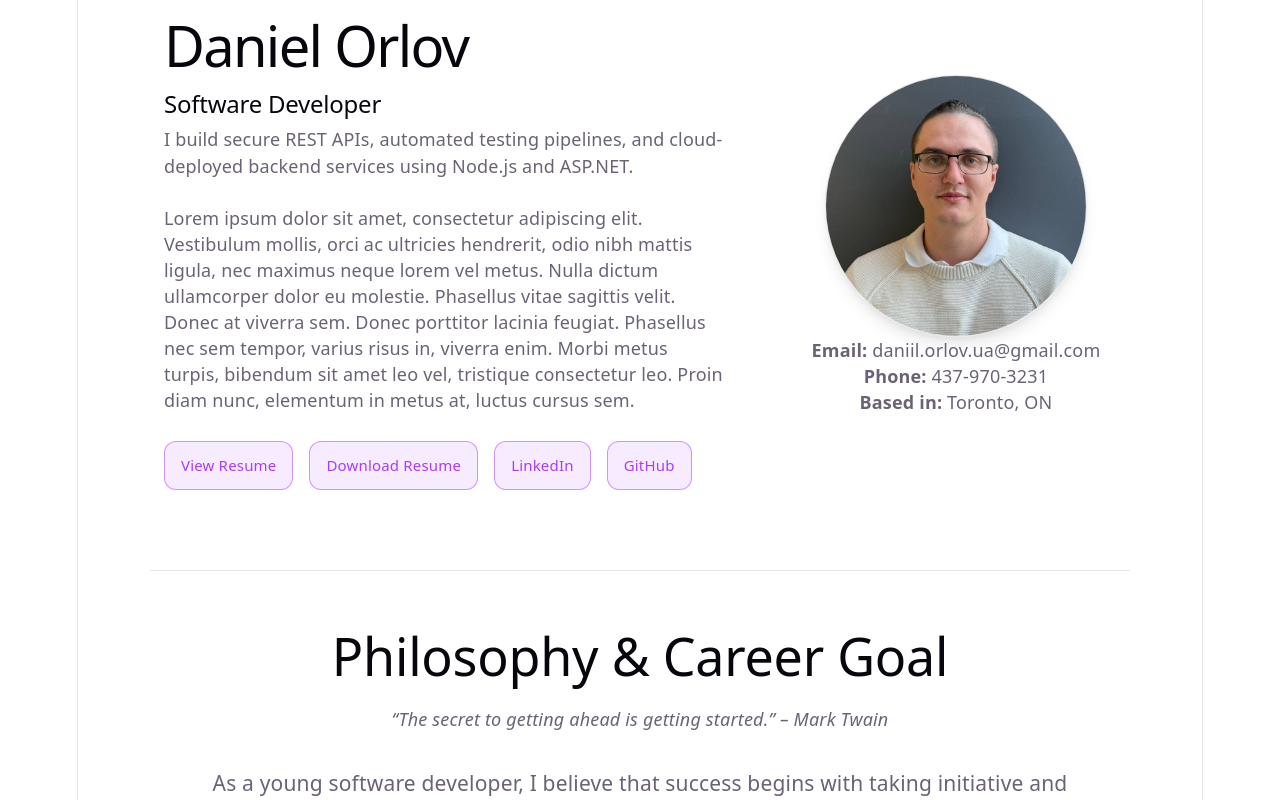
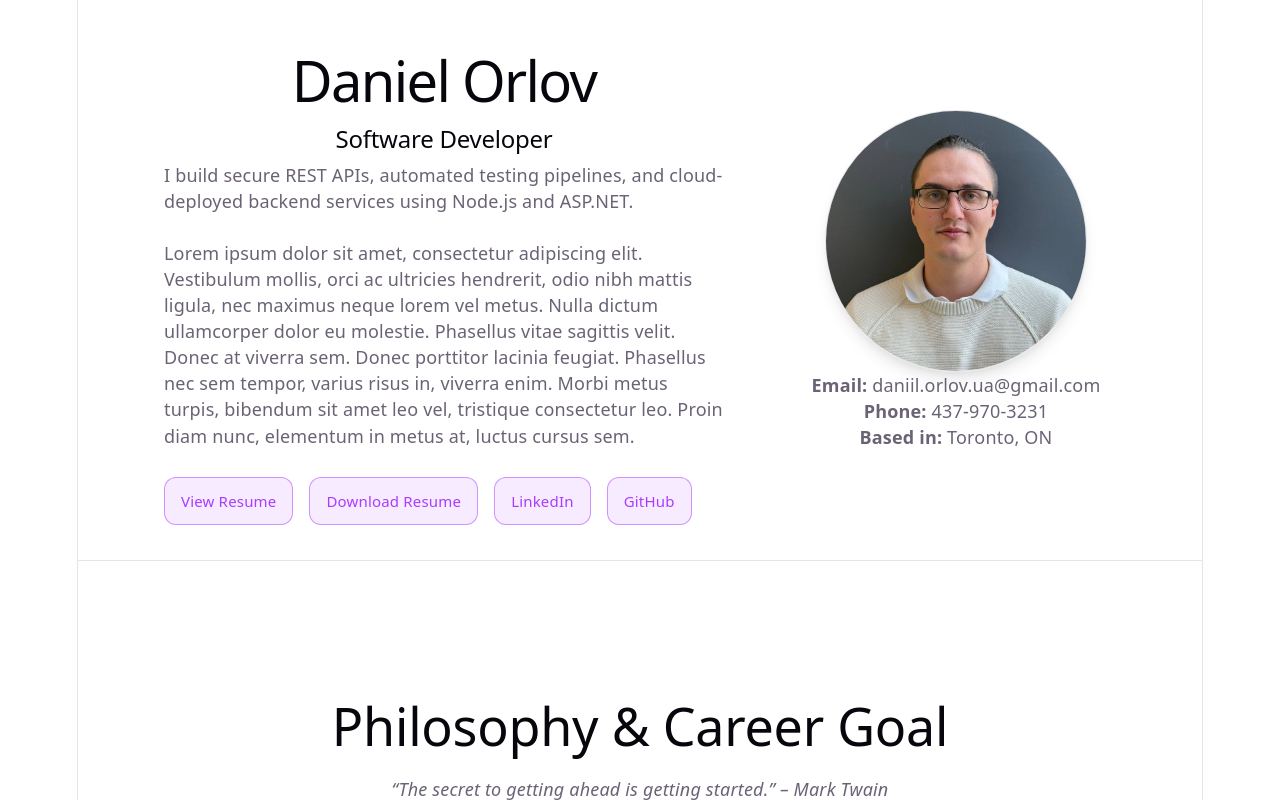
Before and after one commit to DanielOrlov/DanielOrlov-Portfolio, a React (Vite) app: page / in a window 1280 px wide. Shown: the top 800 px of the page. Built offline with nearby package versions, Linux system fonts and the light colour scheme.

Commit message:
added divider between sections

```diff
--- a/src/App.css
+++ b/src/App.css
@@ -15,6 +15,13 @@
     outline: 2px solid var(--accent);
     outline-offset: 2px;
   }
+}
+
+.summary-divider {
+  width: 100%;
+  height: 1px;
+  background: var(--border);
+  margin-bottom: 56px;
 }
 
 .hero {
--- a/src/App.tsx
+++ b/src/App.tsx
@@ -6,7 +6,8 @@ export default function App() {
   return (
     <>
       <PersonalData />
-      <section id="spacer"></section>
+      {/* <section id="spacer"></section> */}
+      <div className="summary-divider" />
       <ProfessionalSummary />
     </>
   );
--- a/src/components/ProfessionalSummary.tsx
+++ b/src/components/ProfessionalSummary.tsx
@@ -4,7 +4,7 @@ const ProfessionalSummary = () => {
   return (
     <section className="summary-section" id="summary">
       <div className="summary-container">
-        <div className="summary-divider" />
+        {/* <div className="summary-divider" /> */}
 
         <h2 className="summary-title">Philosophy & Career Goal</h2>
 
--- a/src/components/css/PersonalData.css
+++ b/src/components/css/PersonalData.css
@@ -1,5 +1,6 @@
 .personal {
   min-height: 100%;
+  height: 70vh;
   display: flex;
   align-items: center;
   justify-content: center;
@@ -10,6 +11,13 @@
   margin: 0 auto;
   padding: 0 32px;
   box-sizing: border-box;
+}
+
+h1{
+  text-align: center;
+}
+h2{
+  text-align: center;
 }
 
 .personal__text {
--- a/src/components/css/ProfessionalSummary.css
+++ b/src/components/css/ProfessionalSummary.css
@@ -1,4 +1,5 @@
 .summary-section {
+  height: 70vh;
   width: 100%;
   padding: 80px 32px;
   box-sizing: border-box;
```
